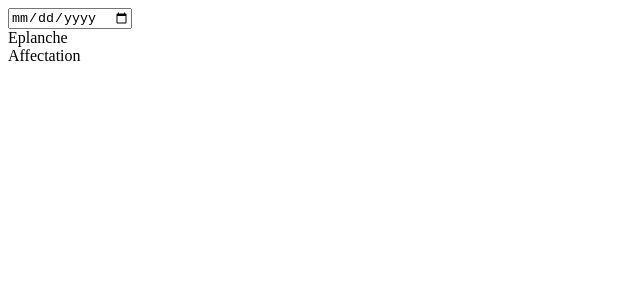
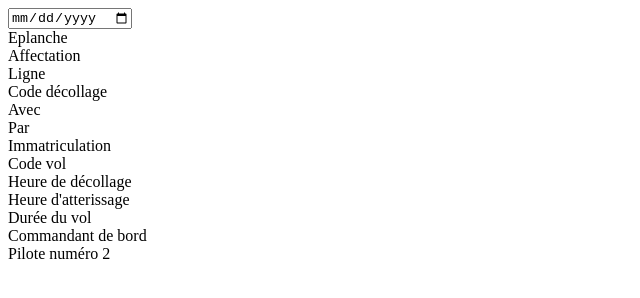
Before and after one commit to planche-electronique/planche, a plain HTML site: page index.html in a window 1280 px wide. Shown: the whole page, without its empty margins (0-640 px from the left). Drawn offline with Linux system fonts and the light colour scheme.

Commit message:
majorité de la structure du html

```diff
--- a/index.html
+++ b/index.html
@@ -9,9 +9,22 @@
 
     <body>
         <input type="date" id="date">
-        <div>
+        <div class="menu">
             <div>Eplanche</div>
             <div>Affectation</div>
         </div>
+        <div id="tableau" class="ligne_legende_tableau">
+            <div>Ligne</div>
+            <div>Code décollage</div>
+            <div>Avec</div>
+            <div>Par</div>
+            <div>Immatriculation</div>
+            <div>Code vol</div>
+            <div>Heure de décollage</div>
+            <div>Heure d'atterissage</div>
+            <div>Durée du vol</div>
+            <div>Commandant de bord</div>
+            <div>Pilote numéro 2</div>
+        </div>
     </body>
 </html>
```
